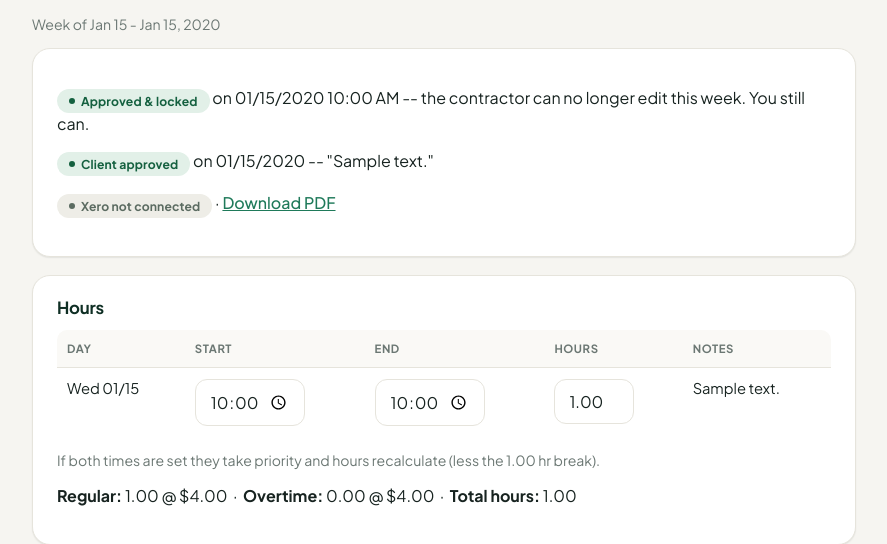
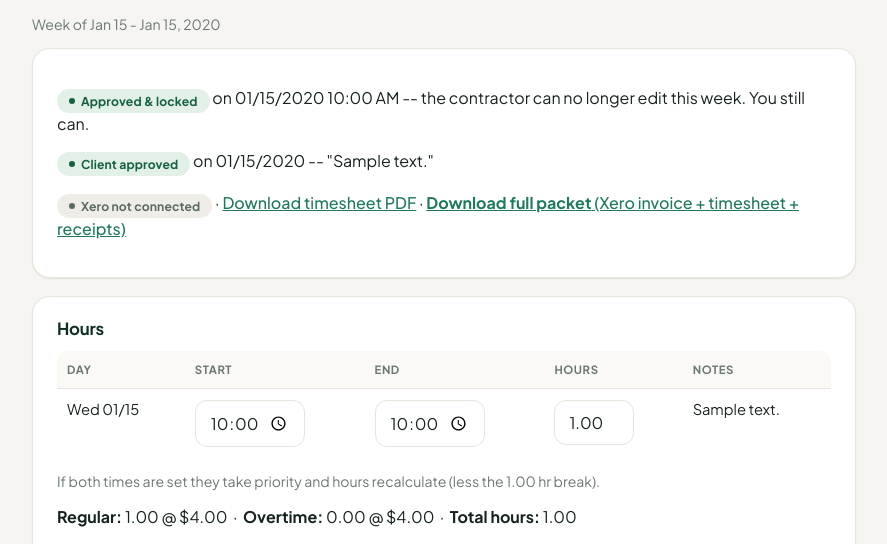
Before and after one commit to matthewyoung-source/verde-timesheet-app, a Flask app: page /admin/packets/1 in a window 1280 px wide. Shown: the part 154-698 px from the top of the page, without its empty margins (196-1083 px from the left). Run offline with Flask 3, Linux system fonts and the light colour scheme; a user stored in the database is signed in; tables that the repository leaves empty hold one stand-in row (values such as "Sample post").

Commit message:
Download full packet, part 2 (templates)

```diff
--- a/templates/admin_dashboard.html
+++ b/templates/admin_dashboard.html
@@ -70,7 +70,7 @@
           <td>
             <a href="{{ url_for('admin.packet_detail', packet_id=p.id) }}">{{ 'View' if p.approval_status == 'approved' else 'Review & approve' }}</a>
             &middot;
-            <a href="{{ url_for('admin.download_packet', packet_id=p.id) }}">PDF</a>
+            <a href="{{ url_for('admin.download_packet', packet_id=p.id) }}">PDF</a>{% if p.xero_invoice_id %} &middot; <a href="{{ url_for('admin.download_full_packet', packet_id=p.id) }}">Full packet</a>{% endif %}
           </td>
         </tr>
       {% endfor %}
--- a/templates/admin_packet_detail.html
+++ b/templates/admin_packet_detail.html
@@ -24,7 +24,8 @@
     {% if packet.xero_invoice_status == 'draft_created' %}<span class="pill green">Xero draft created</span>
     {% elif packet.xero_invoice_status == 'not_connected' %}<span class="pill grey">Xero not connected</span>
     {% else %}<span class="pill critical">Xero sync failed</span>{% endif %}
-    &middot; <a href="{{ url_for('admin.download_packet', packet_id=packet.id) }}">Download PDF</a>
+    &middot; <a href="{{ url_for('admin.download_packet', packet_id=packet.id) }}">Download timesheet PDF</a>
+    {% if packet.xero_invoice_id %}&middot; <a href="{{ url_for('admin.download_full_packet', packet_id=packet.id) }}"><strong>Download full packet</strong> (Xero invoice + timesheet + receipts)</a>{% endif %}
   </p>
 </div>
 
```
